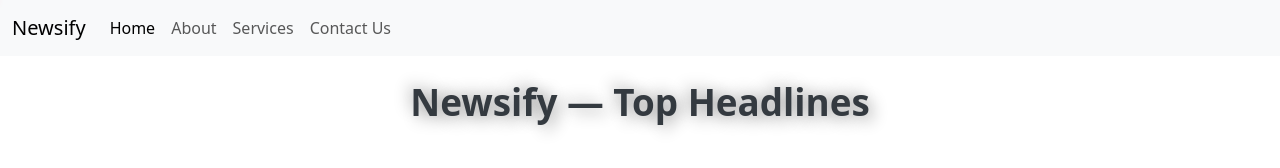
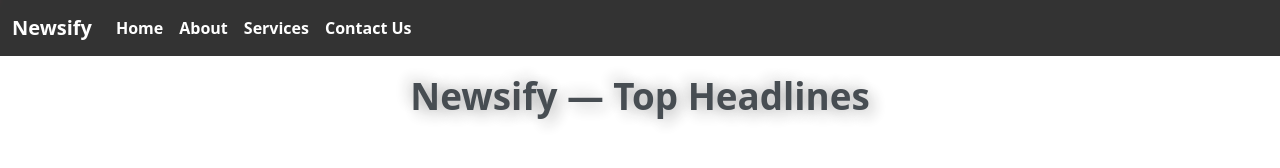
Before and after one commit to TechTitan8788/News-App, a React (Vite) app: page / in a window 1280 px wide. Shown: the top 168 px of the page. Built offline with nearby package versions, Linux system fonts and the light colour scheme; no server answers.

Commit message:
stick , fixed -top navbar

```diff
--- a/src/components/Navbar.jsx
+++ b/src/components/Navbar.jsx
@@ -3,9 +3,20 @@ import React from "react";
 const Navbar = () => {
   return (
     <div>
-      <nav className="navbar navbar-expand-lg bg-body-tertiary">
+      <nav
+        className="navbar navbar-expand-lg navbar-light"
+        style={{
+          backgroundColor: "#333",
+          fontWeight: "600",
+          position: "fixed",
+          top: 0,
+          width: "100%",
+          zIndex: 1000,
+          ocapcity: 0.9,
+        }}
+      >
         <div className="container-fluid">
-          <a className="navbar-brand" href="/">
+          <a className="navbar-brand text-white" href="/">
             Newsify
           </a>
           <button
@@ -13,31 +24,28 @@ const Navbar = () => {
             type="button"
             data-bs-toggle="collapse"
             data-bs-target="#navbarSupportedContent"
-            aria-controls="navbarSupportedContent"
-            aria-expanded="false"
-            aria-label="Toggle navigation"
           >
             <span className="navbar-toggler-icon"></span>
           </button>
           <div className="collapse navbar-collapse" id="navbarSupportedContent">
             <ul className="navbar-nav me-auto mb-2 mb-lg-0">
               <li className="nav-item">
-                <a className="nav-link active" aria-current="page" href="/">
+                <a className="nav-link text-white" href="/">
                   Home
                 </a>
               </li>
               <li className="nav-item">
-                <a className="nav-link" href="/about">
+                <a className="nav-link text-white" href="/about">
                   About
                 </a>
               </li>
               <li className="nav-item">
-                <a className="nav-link" href="/services">
+                <a className="nav-link text-white" href="/services">
                   Services
                 </a>
               </li>
               <li className="nav-item">
-                <a className="nav-link" href="/contact">
+                <a className="nav-link text-white" href="/contact">
                   Contact Us
                 </a>
               </li>
--- a/src/components/News.jsx
+++ b/src/components/News.jsx
@@ -82,10 +82,13 @@ const News = ({ setProgress }) => {
     textShadow:
       "5px 5px 15px rgba(0, 0, 0, 0.3), -5px -5px 15px rgba(0, 0, 0, 0.2)",
     fontSize: "calc(1.5rem + 1vw)",
+    opacity: 0.9,
+    paddingTop: "50px",  // Add padding to push it below the fixed navbar
   }}
 >
   Newsify &mdash; {category} Headlines <br />
 </h2>
+
 
       <CategoryButtons
         category={category}
```
Lines whose indentation alone changed are shown as unchanged.
